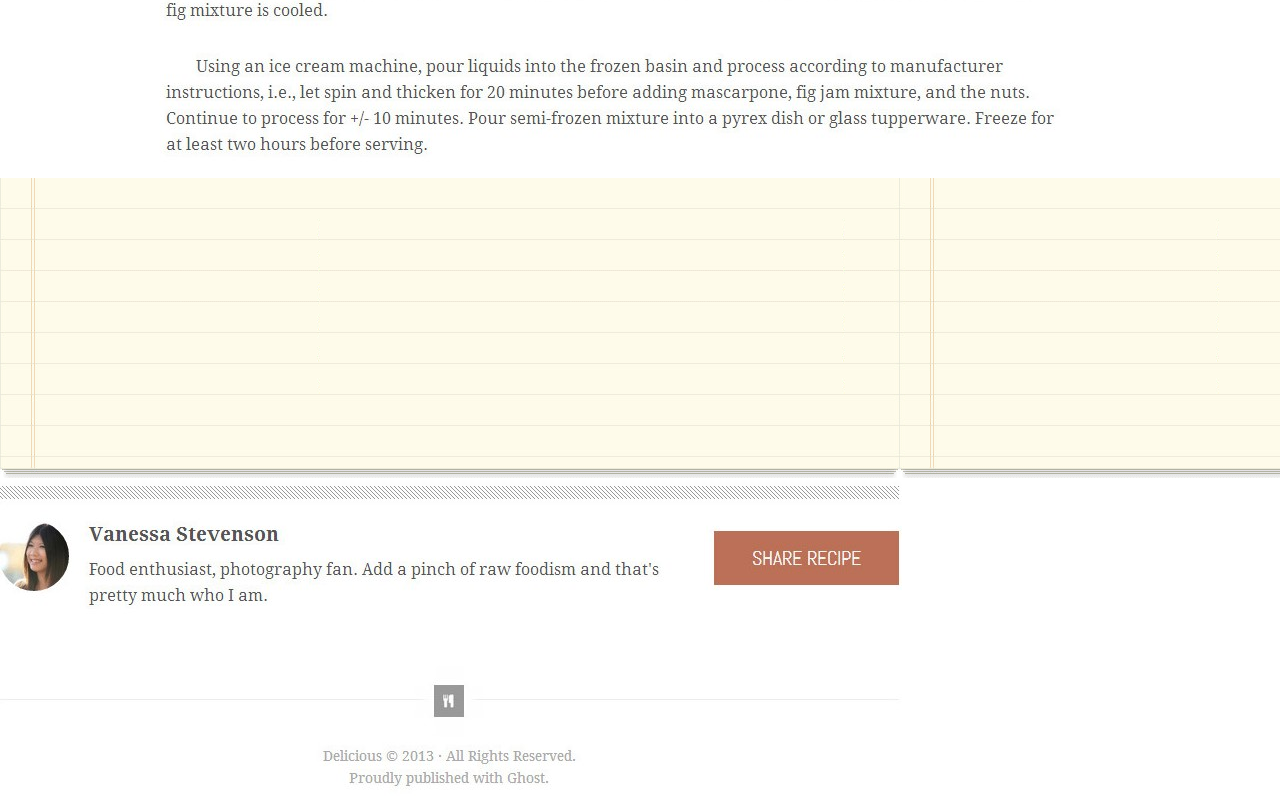
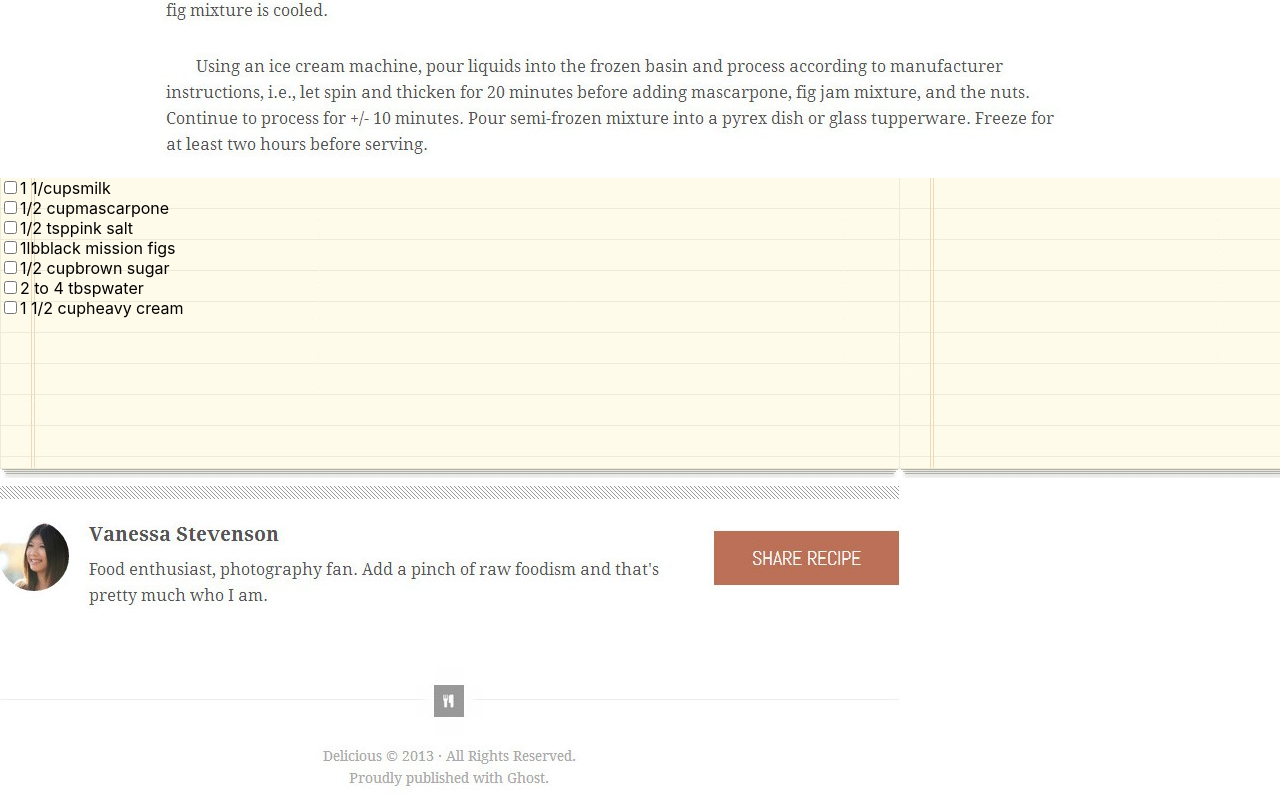
Before and after one commit to jakethrasher/chocolate-pizza, a React (Create React App) app: page / in a window 1280 px wide. Shown: the part 911-1711 px from the top of the page. Built offline with nearby package versions, Linux system fonts and the light colour scheme.

Commit message:
add ingredients list

```diff
--- a/src/App.css
+++ b/src/App.css
@@ -46,6 +46,5 @@
 .ingredients{
   height:300px;
   display: flex;
-  align-content: center;
-  justify-content: center;
+  flex-direction: column;
 }
--- a/src/IngredientItem.js
+++ b/src/IngredientItem.js
@@ -5,8 +5,8 @@ export default class IngredientItem extends React.Component{
         return (
             <div>
                 <label>
+                <input type="checkbox"/>
                 {this.props.amount}{this.props.name}
-                <input type="checkbox"/>
                 </label>
             </div>
         )
--- a/src/IngredientList.js
+++ b/src/IngredientList.js
@@ -52,7 +52,13 @@ export default class IngredientList extends React.Component {
         return (
             <div className="ingredients" style={{ backgroundImage: 'url(./list-bg.png)' }}
             >
-
+               <IngredientItem amount="1 1/cups" name="milk"/>
+               <IngredientItem amount="1/2 cup" name="mascarpone"/>
+               <IngredientItem amount="1/2 tsp" name="pink salt"/>
+               <IngredientItem amount="1lb" name="black mission figs"/>
+               <IngredientItem amount="1/2 cup" name="brown sugar"/>
+               <IngredientItem amount="2 to 4 tbsp" name="water"/>
+               <IngredientItem amount="1 1/2 cup" name="heavy cream"/>
 
 
             </div>
```
